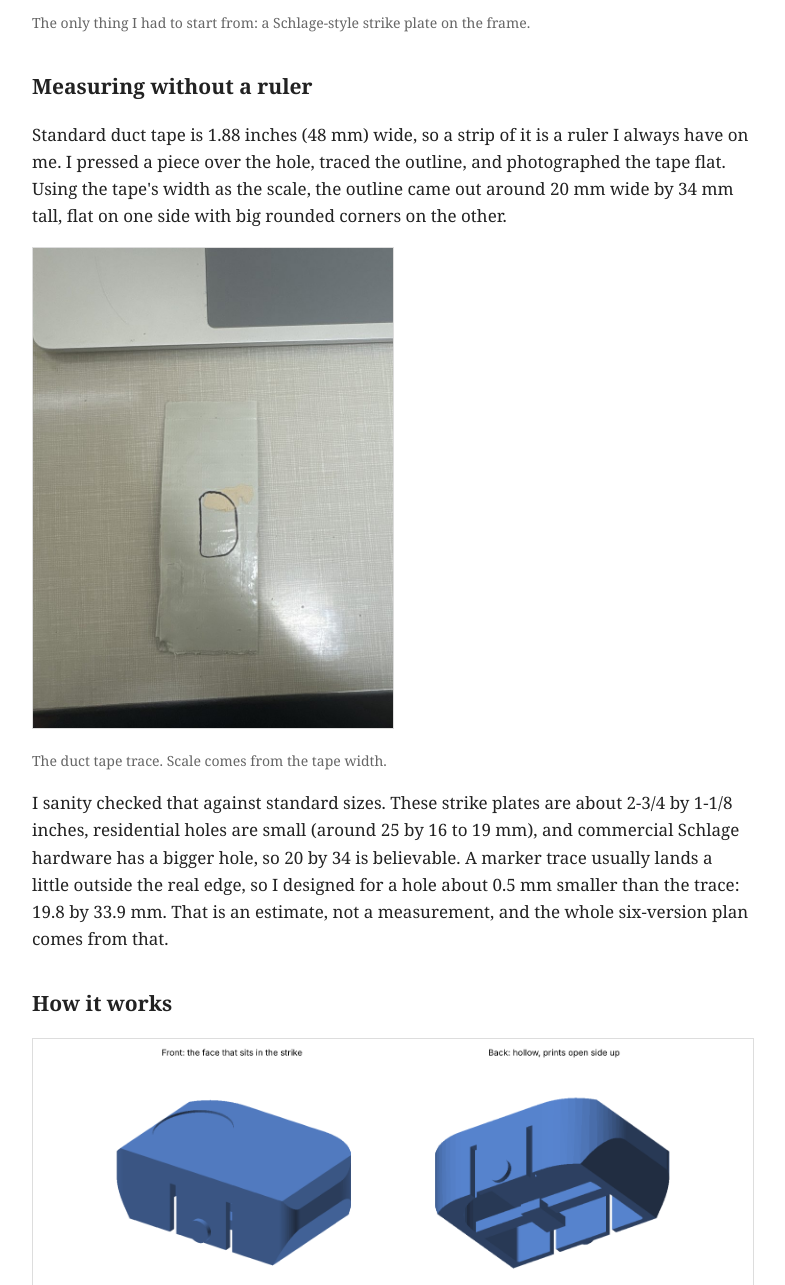
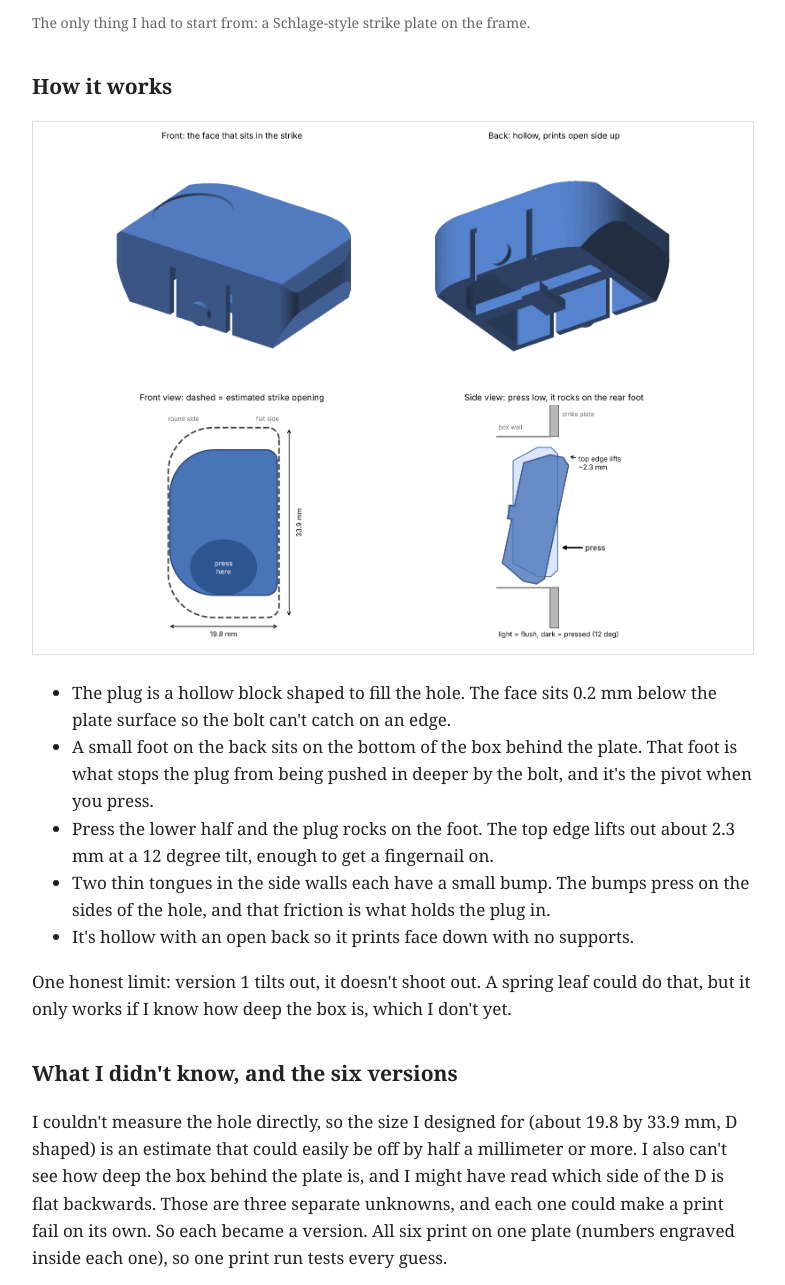
Before and after one commit to proj-v-op/proj-v-op.github.io, a plain HTML site: page projects/cad/door-strike-plug.html in a window 1280 px wide. Shown: the part 960-2245 px from the top of the page, without its empty margins (248-1033 px from the left). Drawn offline with Linux system fonts and the light colour scheme.

Commit message:
Door latch plug: remove measuring section, explain why six versions

```diff
--- a/projects/cad/door-strike-plug.html
+++ b/projects/cad/door-strike-plug.html
@@ -20,14 +20,6 @@
 <img src="../../cad/door-strike-plug/photos/strike-plate.jpg" alt="Strike plate on the door frame" style="max-width:360px">
 <p class="small">The only thing I had to start from: a Schlage-style strike plate on the frame.</p>
 
-<h2>Measuring without a ruler</h2>
-<p>Standard duct tape is 1.88 inches (48 mm) wide, so a strip of it is a ruler I always have on me. I pressed a piece over the hole, traced the outline, and photographed the tape flat. Using the tape's width as the scale, the outline came out around 20 mm wide by 34 mm tall, flat on one side with big rounded corners on the other.</p>
-
-<img src="../../cad/door-strike-plug/photos/tape-trace.jpg" alt="Duct tape with the hole traced on it" style="max-width:360px">
-<p class="small">The duct tape trace. Scale comes from the tape width.</p>
-
-<p>I sanity checked that against standard sizes. These strike plates are about 2-3/4 by 1-1/8 inches, residential holes are small (around 25 by 16 to 19 mm), and commercial Schlage hardware has a bigger hole, so 20 by 34 is believable. A marker trace usually lands a little outside the real edge, so I designed for a hole about 0.5 mm smaller than the trace: 19.8 by 33.9 mm. That is an estimate, not a measurement, and the whole six-version plan comes from that.</p>
-
 <h2>How it works</h2>
 <img src="../../cad/door-strike-plug/renders/how-it-works.png" alt="Overview and rocking diagram">
 <ul>
@@ -40,7 +32,7 @@
 <p>One honest limit: version 1 tilts out, it doesn't shoot out. A spring leaf could do that, but it only works if I know how deep the box is, which I don't yet.</p>
 
 <h2>What I didn't know, and the six versions</h2>
-<p>Each unknown became a version. All six print on one plate (numbers engraved inside each one), so one print run tests every guess.</p>
+<p>I couldn't measure the hole directly, so the size I designed for (about 19.8 by 33.9 mm, D shaped) is an estimate that could easily be off by half a millimeter or more. I also can't see how deep the box behind the plate is, and I might have read which side of the D is flat backwards. Those are three separate unknowns, and each one could make a print fail on its own. So each became a version. All six print on one plate (numbers engraved inside each one), so one print run tests every guess.</p>
 
 <table>
 <tr><th>#</th><th>Version</th><th>What it solves for</th></tr>
@@ -66,7 +58,7 @@
 
 <h3>4. Mirrored</h3>
 <img src="../../cad/door-strike-plug/renders/config4-mirrored.png" alt="Config 4, mirrored">
-<p>The hole is D shaped, flat on one side and rounded on the other. I read which side is which from a tape trace I was looking at from the sticky side, so it's very possible I flipped it. This is the medium version mirrored. If the other five don't seat because the corners don't line up, this is the fix.</p>
+<p>The hole is D shaped, flat on one side and rounded on the other. I read which side is which from a hand trace, so it's very possible I flipped it. This is the medium version mirrored. If the other five don't seat because the corners don't line up, this is the fix.</p>
 
 <h3>5. Deep</h3>
 <img src="../../cad/door-strike-plug/renders/config5-deep.png" alt="Config 5, deep">
```
